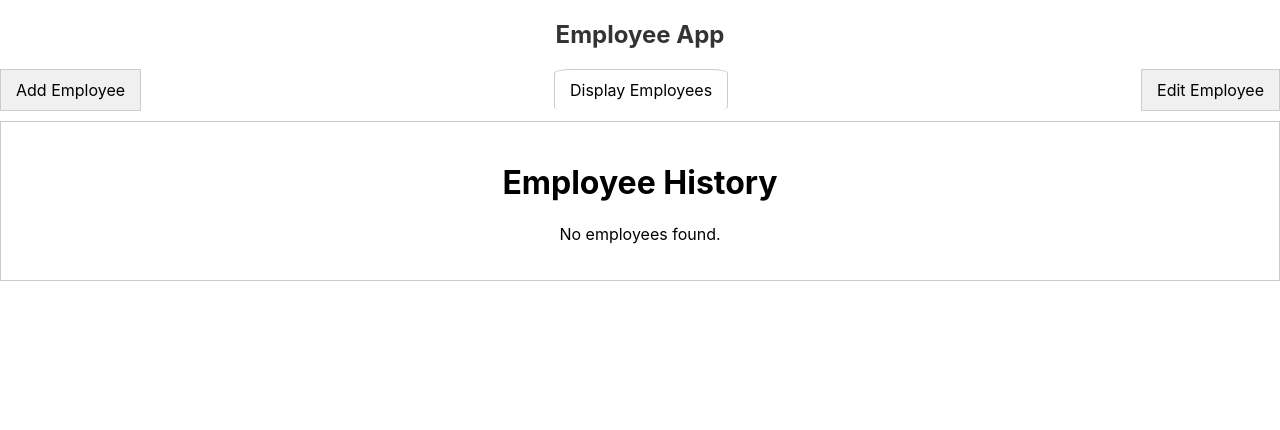
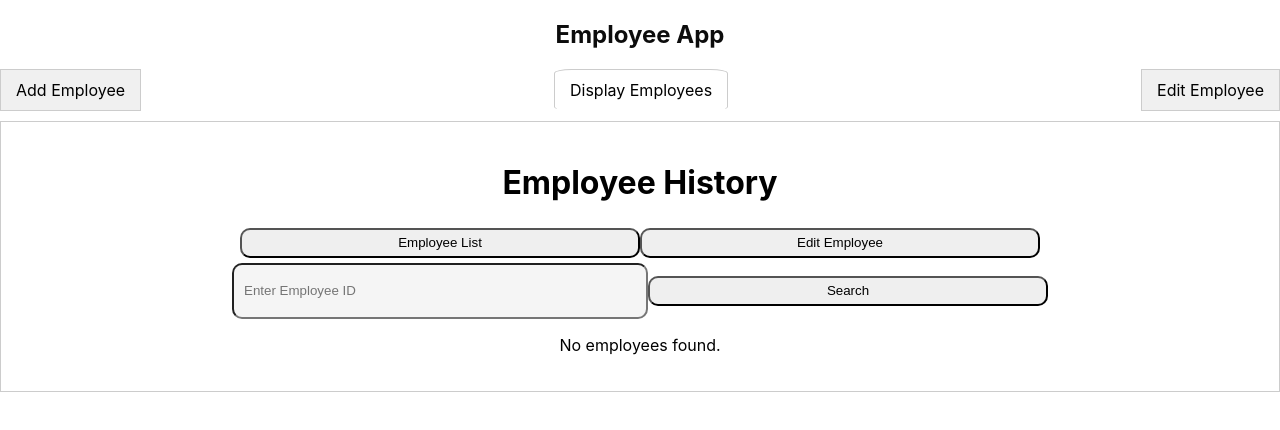
Before and after one commit to Llewellynhtml/employee-front, a React (Create React App) app: page / in a window 1280 px wide. Both pictures are taken after a click on the element "Display Employees". Shown: the top 430 px of the page. Built offline with nearby package versions, Linux system fonts and the light colour scheme.

Commit message:
first repo

```diff
--- a/src/App.css
+++ b/src/App.css
@@ -144,7 +144,7 @@ align-items: center;
 
 h3, h2 {
   text-align: center;
-  color: #333;
+  color: #0c0c0c;
 }
 
 .form-control {
--- a/src/App.js
+++ b/src/App.js
@@ -1,6 +1,6 @@
 import React, { useState } from 'react';
 import './App.css';
-import AddEmployeeInformation from './Components/AddEmployeeInformation';
+import AddEmployeeInformation from './Components/Add';
 import Displayemployee from './Components/Displayemployee';
 import Editemployee from './Components/Editemployee';
 import Tabs from './Components/Tabs';
--- a/src/Components/Displayemployee.js
+++ b/src/Components/Displayemployee.js
@@ -1,19 +1,55 @@
-import React from "react";
+import React, { useState } from 'react';
+import Editemployee from './Editemployee';
 
-function Displayemployee(props) {
-  const handleRemoveEmployee = (empID) => {
-    props.removeEmployee(empID);
+function Displayemployee({ employees, removeEmployee, updateEmployee }) {
+  const [selectedEmployee, setSelectedEmployee] = useState(null);
+  const [searchID, setSearchID] = useState('');
+  const [activeTab, setActiveTab] = useState('list');
+
+
+  const filterEmployee = () => {
+    const selectedEmployee = employees.find(employee => employee.ID === searchID);
+    if (selectedEmployee) {
+      setSelectedEmployee(selectedEmployee);
+      setActiveTab('edit');
+    } else {
+      alert("Employee not found!");
+    }
   };
 
-  const handleEditEmployee = (empID) => {
-    // Handle editing logic here
-    // Example: props.updateEmployee(updatedEmployee);
+
+  const clearSelectedEmployee = () => {
+    setSelectedEmployee(null);
+    setSearchID('');
+    setActiveTab('list');
+  };
+
+
+  const handleUpdateEmployee = (updatedEmployee) => {
+    updateEmployee(updatedEmployee);
+    clearSelectedEmployee();
   };
 
   return (
     <div>
       <h1>Employee History</h1>
-      {props.employees.length > 0 ? (
+      <div className="tabs">
+        <button onClick={() => setActiveTab('list')} className={activeTab === 'list' ? 'active' : ''}>Employee List</button>
+        <button onClick={() => setActiveTab('edit')} className={activeTab === 'edit' ? 'active' : ''}>Edit Employee</button>
+      </div>
+      {activeTab === 'list' && (
+        <div>
+          <div className="search-bar">
+            <input
+              type="text"
+              placeholder="Enter Employee ID"
+              value={searchID}
+              onChange={(e) => setSearchID(e.target.value)}
+            />
+            <button onClick={filterEmployee}>Search</button>
+          </div>
+          <div className="employee-list">
+            {employees.length > 0 ? (
               <table>
                 <thead>
                   <tr>
@@ -27,22 +63,28 @@ function Displayemployee(props) {
                     <th>City</th>
                     <th>Province</th>
                     <th>ZipCode</th>
+                    <th>Actions</th>
                   </tr>
                 </thead>
                 <tbody>
-            {props.employees.map((employee) => (
+                  {employees.map((employee) => (
                     <tr key={employee.ID}>
                       <td>{employee.Name}</td>
                       <td>{employee.Email}</td>
                       <td>{employee.Number}</td>
-                <td>{employee.Image}</td>
+                      <td><img src={employee.Image} alt="Employee" style={{ width: '50px', height: '50px' }} /></td>
                       <td>{employee.Position}</td>
                       <td>{employee.ID}</td>
                       <td>{employee.Gender}</td>
                       <td>{employee.City}</td>
                       <td>{employee.Province}</td>
                       <td>{employee.ZipCode}</td>
-                <td></td>
+                      <td>
+                        <div>
+                          <button onClick={() => { setSelectedEmployee(employee); setActiveTab('edit'); }}>Edit</button>
+                          <button onClick={() => removeEmployee(employee.ID)}>Delete</button>
+                        </div>
+                      </td>
                     </tr>
                   ))}
                 </tbody>
@@ -51,6 +93,16 @@ function Displayemployee(props) {
               <p>No employees found.</p>
             )}
           </div>
+        </div>
+      )}
+      {activeTab === 'edit' && selectedEmployee && (
+        <Editemployee
+          selectedEmployee={selectedEmployee}
+          updateEmployee={handleUpdateEmployee}
+          clearSelectedEmployee={clearSelectedEmployee}
+        />
+      )}
+    </div>
   );
 }
 
--- a/src/Components/Editemployee.js
+++ b/src/Components/Editemployee.js
@@ -1,7 +1,6 @@
-import React, { useState } from "react";
+import React, { useState, useEffect } from "react";
 
-function Editemployee(props) {
-  const [searchID, setSearchID] = useState("");
+function Editemployee({ selectedEmployee, updateEmployee, clearSelectedEmployee }) {
   const [name, setName] = useState("");
   const [email, setEmail] = useState("");
   const [number, setNumber] = useState("");
@@ -13,16 +12,8 @@ function Editemployee(props) {
   const [province, setProvince] = useState("");
   const [zipCode, setZipCode] = useState("");
 
-  const FilterEmployee = (employeeID) => {
-    const selectedEmployee = props.employees.find(
-      (employee) => employee.ID === employeeID
-    );
-
-    if (!selectedEmployee) {
-      alert("Employee not found!");
-      return;
-    }
-
+  useEffect(() => {
+    if (selectedEmployee) {
       setName(selectedEmployee.Name);
       setEmail(selectedEmployee.Email);
       setNumber(selectedEmployee.Number);
@@ -33,22 +24,11 @@ function Editemployee(props) {
       setCity(selectedEmployee.City);
       setProvince(selectedEmployee.Province);
       setZipCode(selectedEmployee.ZipCode);
-
-    props.selectEmployee(selectedEmployee);
-  };
+    }
+  }, [selectedEmployee]);
 
   const CancelEdit = () => {
-    setName("");
-    setEmail("");
-    setNumber("");
-    setImage("");
-    setPosition("");
-    setId("");
-    setGender("");
-    setCity("");
-    setProvince("");
-    setZipCode("");
-    props.selectEmployee(null);
+    clearSelectedEmployee();
   };
 
   const UpdateEmployee = () => {
@@ -70,38 +50,14 @@ function Editemployee(props) {
       ZipCode: zipCode
     };
 
-    props.updateEmployee(updatedEmployee);
-
-    setName("");
-    setEmail("");
-    setNumber("");
-    setImage("");
-    setPosition("");
-    setId("");
-    setGender("");
-    setCity("");
-    setProvince("");
-    setZipCode("");
+    updateEmployee(updatedEmployee);
+    clearSelectedEmployee();
   };
 
   return (
     <div id="edit" className="container-sm">
       <div>
         <h3>Update Employee Info</h3>
-      </div>
-      <div className="model content">
-        <div className="Searchid">
-          <input
-            type="text"
-            className="form-control"
-            id="searchID"
-            placeholder="Enter employee ID"
-            onChange={(e) => setSearchID(e.target.value)}
-            value={searchID}
-            required
-          />
-          <button className="btn search-btn" onClick={() => FilterEmployee(searchID)}>Search</button>
-        </div>
       </div>
       <div>
         <h2>Employee Form</h2>
```
Lines whose indentation alone changed are shown as unchanged.
